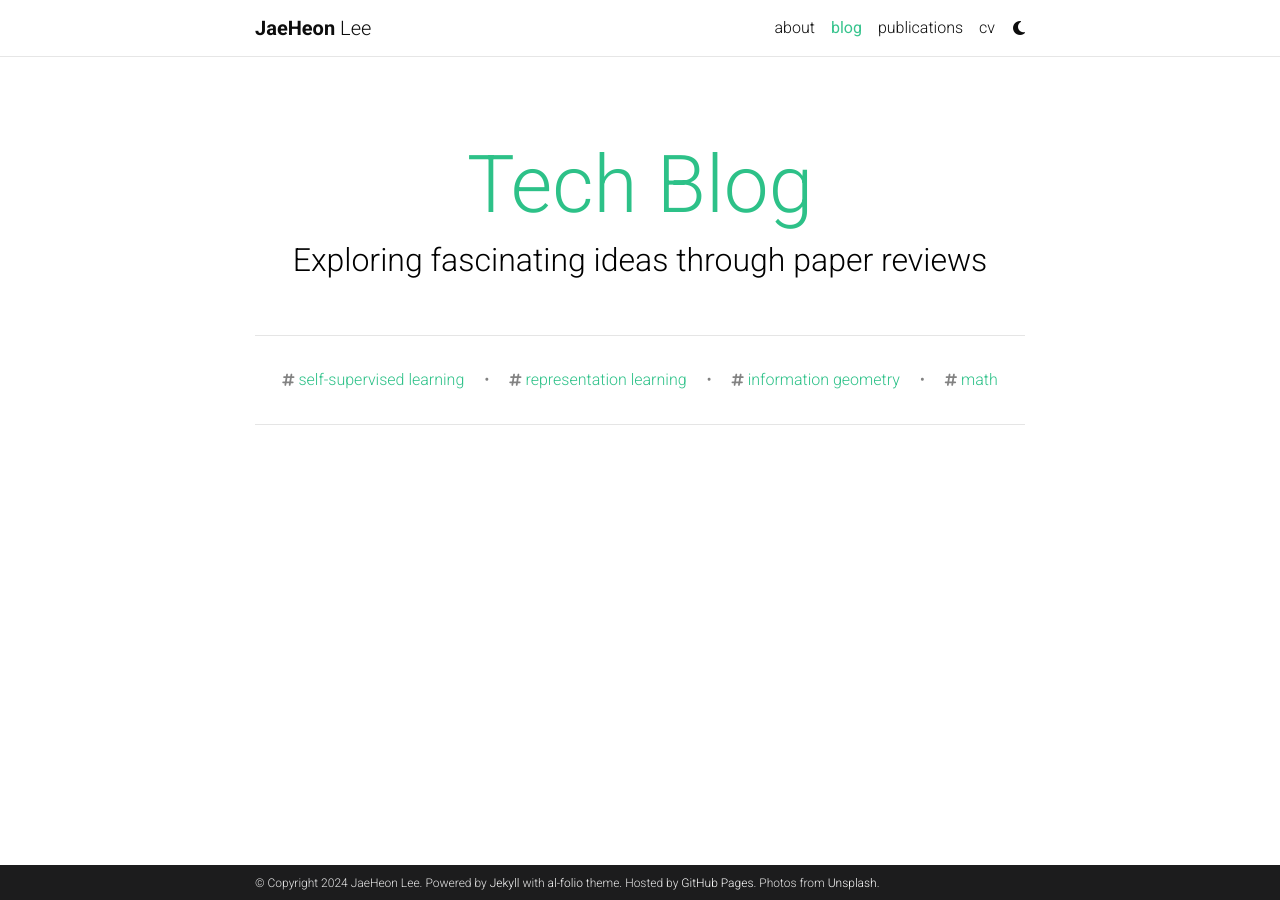
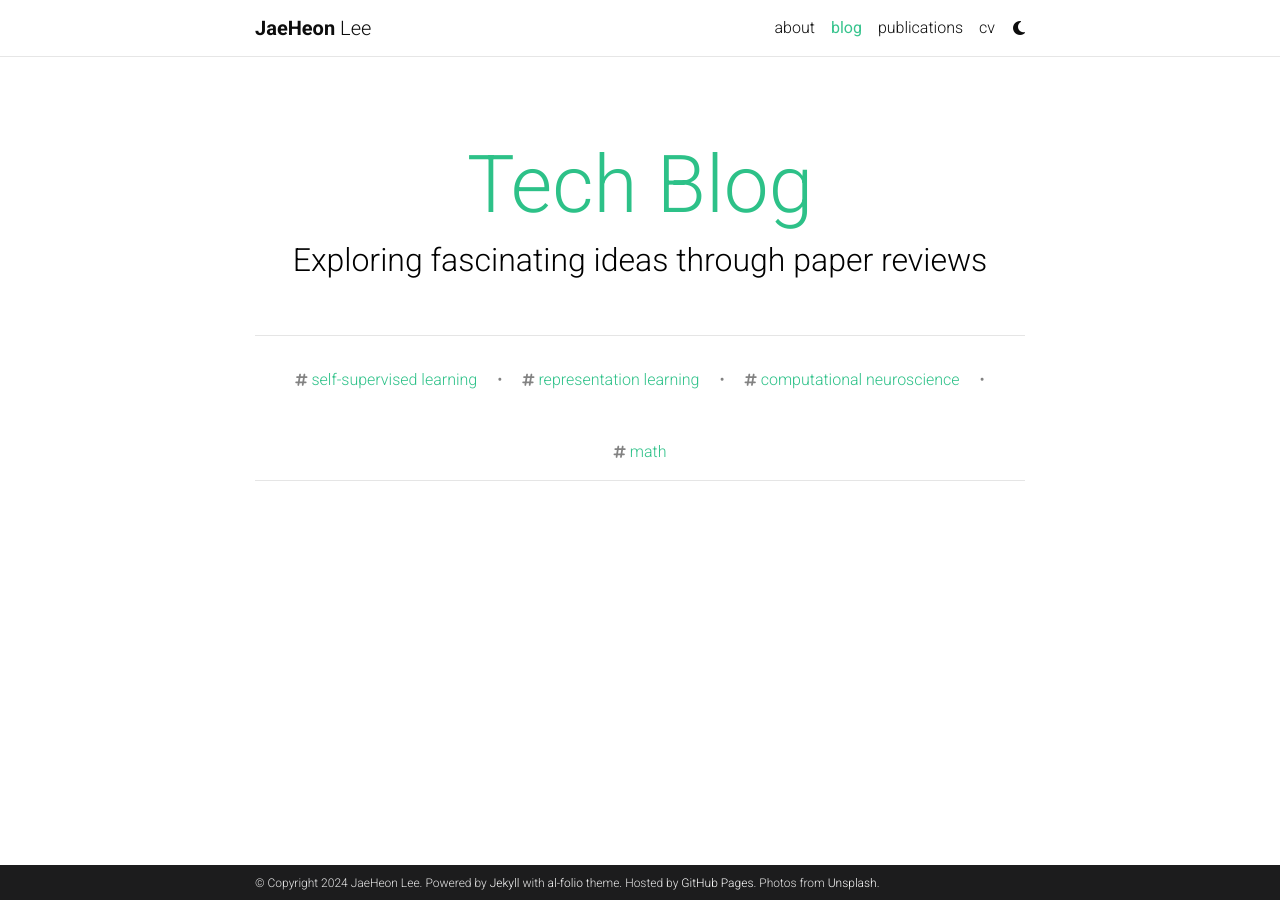
Before and after one commit to jaeheon-lee486/jaeheon-lee486.github.io, a Jekyll site: the page built from blog/index.html, in a window 1280 px wide. Built offline with Jekyll 4.4.1, drawn with Linux system fonts in a browser that asks for light colours; the list of posts is cut into pages by our own code; comment, search, counter and statistics services are not loaded; a style sheet for code colours, icons or effects is not loaded.

Commit message:
update interest

```diff
--- a/_config.yml
+++ b/_config.yml
@@ -265,7 +265,7 @@
     tag: '/blog/tag/:name/'
     category: '/blog/category/:name/'
 
-display_tags: ['self-supervised learning', 'representation learning', 'information geometry', 'math'] # these tags will be displayed on the front page of your blog
+display_tags: ['self-supervised learning', 'representation learning', 'computational neuroscience', 'math'] # these tags will be displayed on the front page of your blog
 display_categories: [] # these categories will be displayed on the front page of your blog
 
 # -----------------------------------------------------------------------------
```
